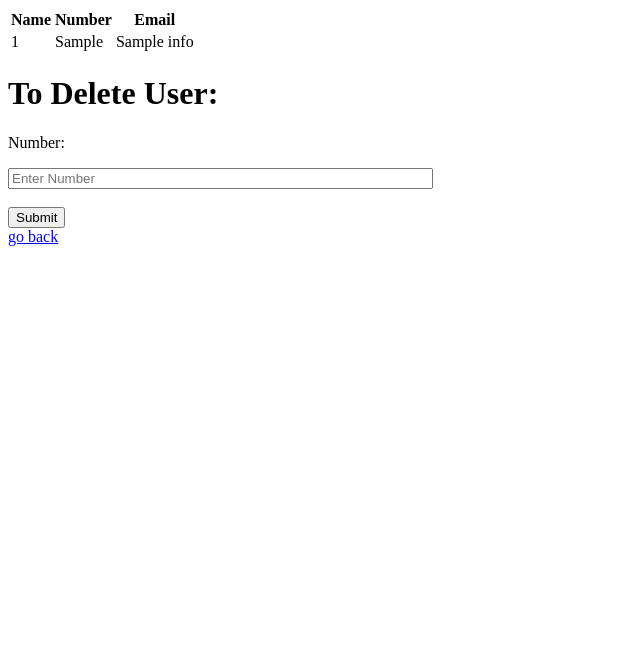
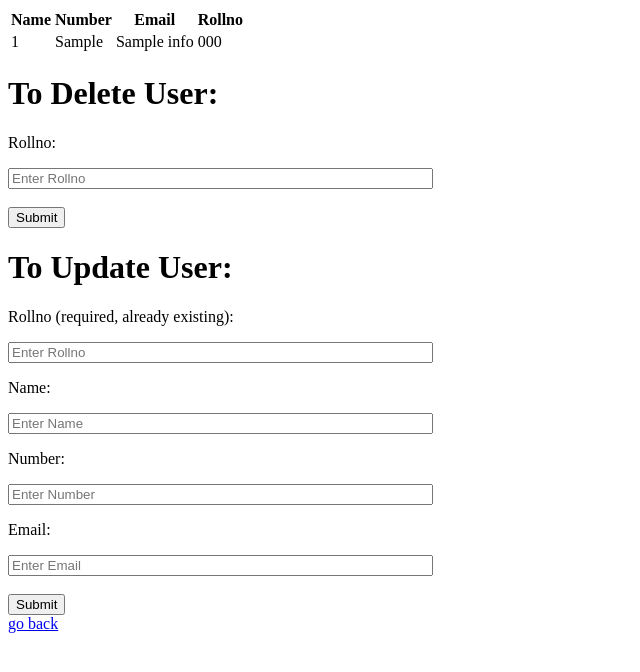
Before and after one commit to b1gh3ro/CRUDMySQL, a Flask app: page /people in a window 1280 px wide. Shown: the top 672 px of the page, without its empty margins (0-640 px from the left). Run offline with Flask 2, Linux system fonts and the light colour scheme; tables that the repository leaves empty or names only in its code hold one stand-in row (values such as "Sample post"); some libraries are stand-ins or nearby versions.

Commit message:
update functionality added

```diff
--- a/app.py
+++ b/app.py
@@ -1,5 +1,6 @@
-from flask import Flask, render_template, request, redirect, url_for, session
+from flask import Flask, render_template, request
 from flask_mysqldb import MySQL
+from pymysql import NULL
 
 
 app = Flask(__name__)
@@ -36,11 +37,12 @@ def form():
 
 @app.route("/login", methods = ['post'])
 def login():
+    rollno = request.form['rollno']
     name = request.form['name']
     number = request.form['number']
     email = request.form['email']
     cursor = mysql.connection.cursor()
-    cursor.execute(""" INSERT INTO Info VALUES (%s,%s ,%s) """, (name, number, email))
+    cursor.execute(""" INSERT INTO Info (rollno, Name, Number, Email) VALUES (%s,%s,%s ,%s) """, (rollno, name, number, email))
     mysql.connection.commit()
     cursor.close()
     return """yay! User added successfully
@@ -51,11 +53,34 @@ def login():
 #deleting
 @app.route("/delete", methods = ['post'])
 def delete():
-    number = request.form['deletenum']
+    rollno = request.form['deleteroll']
     cursor = mysql.connection.cursor()
-    cursor.execute("""Delete from Info where number=%s;""",(number,))
+    cursor.execute("""Delete from Info where rollno=%s;""",(rollno,))
     mysql.connection.commit()
     cursor.close()
     return """yay! deletion completed successfully
     <p>to view entries press <a href="/people">here</a>
         """
+
+
+@app.route("/update", methods = ['post'])
+def update():
+    rollno = request.form['rollno']
+    name = request.form['name']
+    number = request.form['number']
+    email = request.form['email']
+    cursor = mysql.connection.cursor()
+    if name != '' :
+        cursor.execute("""update Info set name = %s where rollno = %s;""", (name,rollno))
+        mysql.connection.commit()
+    elif email != '':
+        cursor.execute("""update Info set email = %s where rollno = %s;""", (email,rollno))
+        mysql.connection.commit()
+    elif number != NULL:
+        cursor.execute("""update Info set number = %s where rollno = %s;""", (number,rollno))
+        mysql.connection.commit()
+
+
+    cursor.close()
+    return """ yay! update completed successfully
+    <p>to view entries press <a href="/people">here</a> """
--- a/templates/form.html
+++ b/templates/form.html
@@ -18,6 +18,8 @@
     To Add User:
     </h1>
     <form action="/login" method = "POST">
+        <p>Rollno:</p>
+        <input size="50" type = "integer" name = "rollno" placeholder="Enter Rollno"required/>
         <p>Name:</p>
         <input size="50" type = "text" name = "name" placeholder="Enter Name"required/>
         <p>Number: </p>
--- a/templates/people.html
+++ b/templates/people.html
@@ -11,6 +11,7 @@
         <th>Name</th>
         <th>Number</th>
         <th>Email</th>
+        <th>Rollno</th>
     </tr>
     </thead>
     <tbody>
@@ -19,18 +20,37 @@
                 <td>{{row[0]}}</td>
                 <td>{{row[1]}}</td>
                 <td>{{row[2]}}</td>
+                <td>{{row[3]}}</td>
             </tr>
         {% endfor %}
     </tbody>
 </table>
 <h1>To Delete User:</h1>
 <form action="/delete" method="POST">
-    <p>Number:</p>
-    <input size="50" type = "text" name = "deletenum" placeholder="Enter Number" required />
+    <p>Rollno:</p>
+    <input size="50" type = "integer" name = "deleteroll" placeholder="Enter Rollno" required />
     <br>
     <br>
     <input type = "submit" value = "Submit" />
  </form>
+
+ <h1>
+    To Update User:
+ </h1>
+ <form action="/update" method = "POST">
+    <p>Rollno (required, already existing):</p>
+    <input size="50" type = "integer" name = "rollno" placeholder="Enter Rollno"required/>
+    <p>Name:</p>
+    <input size="50" type = "text" name = "name" placeholder="Enter Name"/>
+    <p>Number: </p>
+    <input size="50" type = "text" name = "number" placeholder="Enter Number"  />
+    <p>Email:</p>
+    <input size="50" type = "email" name = "email" placeholder="Enter Email" />
+    <br>
+    <br>
+    <input type = "submit" value = "Submit" />
+ </form>
+
 <a href="/">go back</a>
 </body>
 </html>
```
